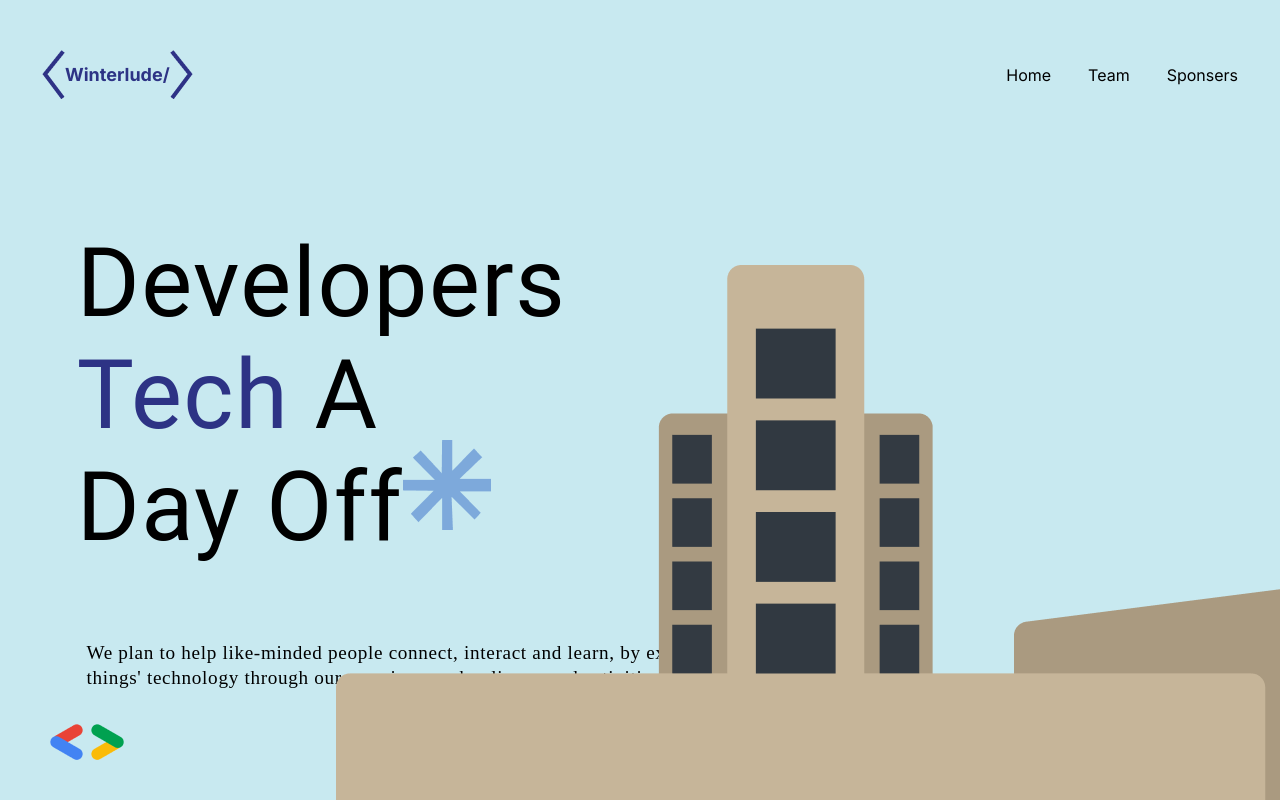
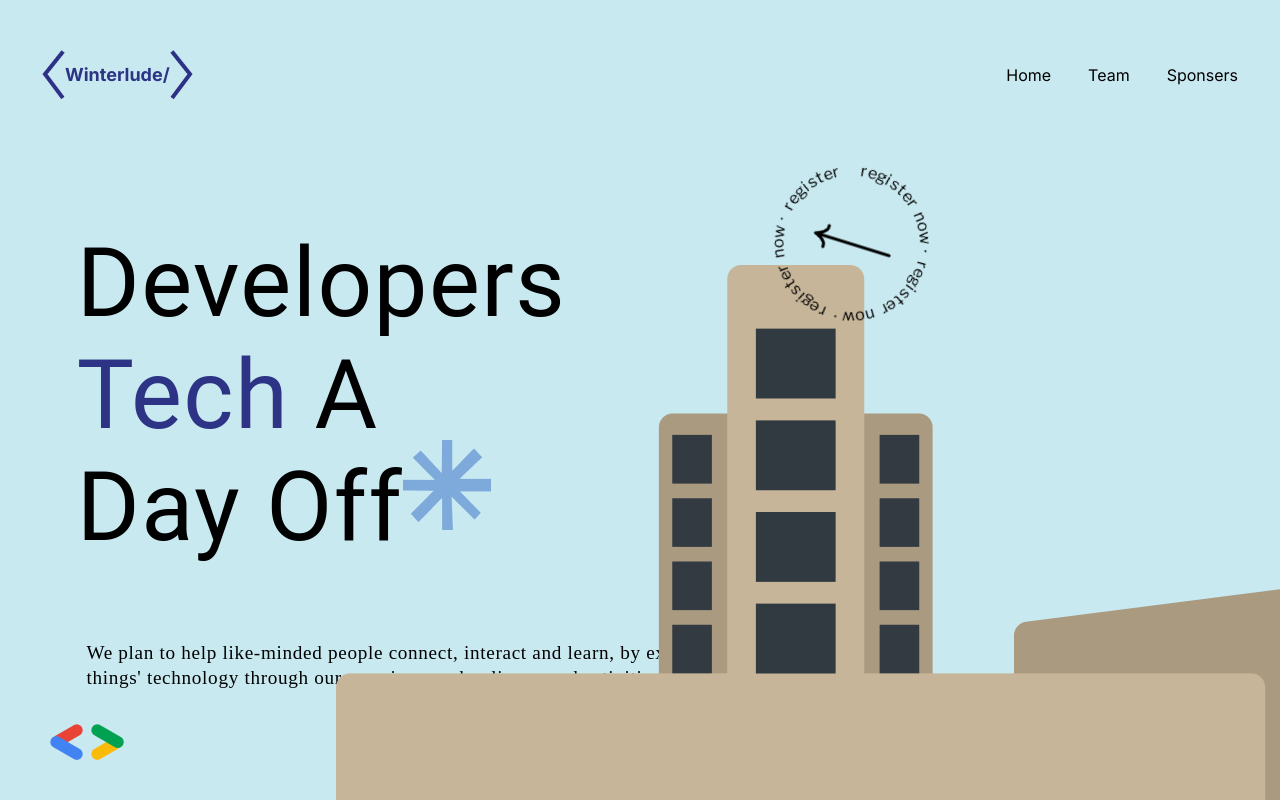
Before and after one commit to GDSC-IIITD/Winterlude23, a Next.js app: page / in a window 1280 px wide. Built offline with nearby package versions, Linux system fonts and the light colour scheme.

Commit message:
header component

```diff
--- a/components/header/header.jsx
+++ b/components/header/header.jsx
@@ -31,7 +31,7 @@ export default function HeaderComponent() {
 
             <img className={styles.logoBackground} src="/assets/googledevlogo.png" alt="" srcset="" />
 
-
+            <img className={styles.registerNow} src="/assets/headerRegister.png" alt="" />
 
 
         </div>
--- a/components/header/header.module.css
+++ b/components/header/header.module.css
@@ -92,3 +92,21 @@
     bottom: 0;
     left: 2em;
 }
+
+.registerNow {
+    position: absolute;
+    left: 60%;
+    top: 20%;
+    animation: rotateAnimation 10s linear 0s infinite forwards;
+}
+
+
+
+@keyframes rotateAnimation {
+    0% {
+        transform: rotateZ(0deg);
+    }
+    100% {
+        transform: rotateZ(360deg);
+    }
+}
```
Also changed, not shown: public/assets/headerRegister.png (added).
